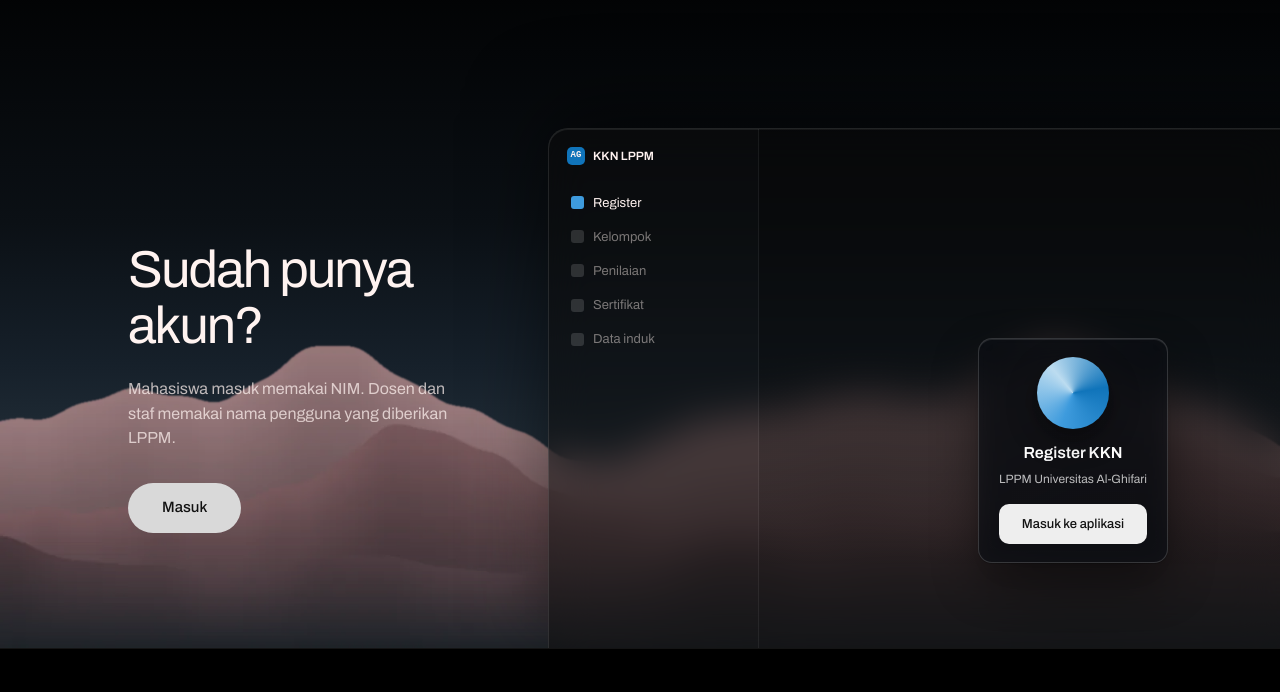
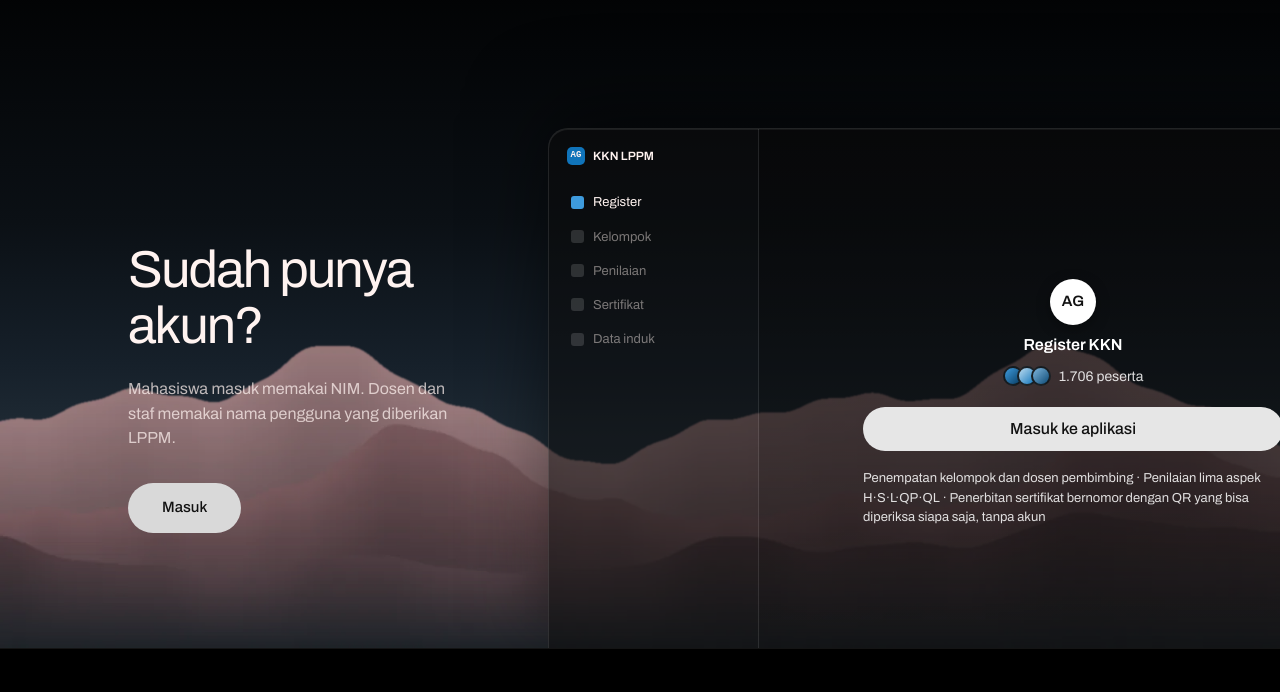
Before and after one commit to kknlppm/kkn-frontend, a website with bundled scripts: page index.html in a window 1280 px wide. Shown: the part 6660-7352 px from the top of the page. Built offline with nearby package versions, Linux system fonts and the light colour scheme; files whose address does not match are found by name; a web font is replaced by a local one.

Commit message:
Samakan penutup dengan render Fora yang sebenarnya
Templat Fora dijalankan lokal dan dipotret, bukan disimpulkan dari CSS dan
gambar kecil. Tiga beda yang ketahuan:

- Gunung harus MENEMBUS jendela. Jendelanya rgba(12,12,12,.55) tanpa
  backdrop-filter, jadi punggung bukit terlihat lewat sidebar dan badan
  layar. Itu lapisannya; jendela pekat cuma kotak yang ditempel.
- Isinya telanjang di atas permukaan itu, bukan di dalam kartu berbingkai:
  lingkaran identitas, judul, deret titik + cacah, pil lebar, lalu paragraf
  keterangan rata kiri.
- Jendela berakhir TEPAT di tepi kaki. Punya saya menindih 30px.

Aurora memang display:none di templat ini — yang tosca di tangkapan layar
pemilik berasal dari situs Fora yang live, beda dari templatnya.

```diff
--- a/assets/css/beranda.css
+++ b/assets/css/beranda.css
@@ -512,13 +512,34 @@ body.nav-open .nav__mobile { display: block; }
    tepi kanannya keluar bidang seperti di Fora. Auroranya dimatikan — di sini
    yang menyala latarnya, bukan layarnya. */
 .cta__mock { justify-self: start; width: 840px; max-width: none; }
-.cta__mock .jendela { min-height: 520px; background: rgba(12, 12, 12, .55); }
+
+/* Tembus pandang, dan itu intinya: punggung bukit di belakangnya harus
+   TERLIHAT menembus sidebar dan badan layar. Kalau jendelanya pekat, ia cuma
+   kotak yang ditempel — bukan lapisan. */
+.cta__mock .jendela { min-height: 520px; background: rgba(12, 12, 12, .55); backdrop-filter: none; }
+.cta__mock .jendela__sisi { border-right-color: rgba(255,255,255,.1); }
 .cta__mock .aurora { display: none; }
 .cta__mock .jendela__utama { background: linear-gradient(180deg, rgba(0,0,0,.25), rgba(0,0,0,.05)); }
-.cta__mock .jendela__isi { padding-top: 150px; }
-/* Jendelanya sengaja meluber keluar bidang, tapi isinya tidak boleh ikut
-   terpotong — dibatasi dan dipusatkan di dalam kolomnya. */
-.cta__mock .kaca { max-width: 420px; margin: 0 auto; }
+
+/* Isinya telanjang di atas permukaan itu — tanpa kartu berbingkai. */
+.cta__mock .jendela__isi { padding: 150px 40px 40px; align-content: start; justify-items: center; text-align: center; gap: 8px; }
+.ringkas__bulat {
+  width: 46px; height: 46px; border-radius: 50%; background: #fff; color: #111;
+  display: grid; place-items: center; font-weight: 600; font-size: 15px;
+  box-shadow: 0 4px 14px rgba(0,0,0,.35);
+}
+.ringkas__judul { font-weight: 600; font-size: 16px; color: #fff; }
+.ringkas__meta { display: flex; align-items: center; gap: 8px; font-size: 14px; color: rgba(255,255,255,.85); }
+.ringkas__titik { display: flex; }
+.ringkas__titik i { width: 20px; height: 20px; border-radius: 50%; border: 2px solid rgba(20,20,20,.9); margin-left: -6px; background: linear-gradient(135deg, #3E9BDD, #073B61); }
+.ringkas__titik i:first-child { margin-left: 0; }
+.ringkas__titik i:nth-child(2) { background: linear-gradient(135deg, #bcdcf0, #1074BA); }
+.ringkas__titik i:nth-child(3) { background: linear-gradient(135deg, #7fb6dd, #0d4a75); }
+.ringkas__tombol {
+  margin-top: 12px; width: 100%; max-width: 420px; height: 44px; border-radius: 999px;
+  background: #e6e6e6; color: #111; font-weight: 500; display: grid; place-items: center;
+}
+.ringkas__ket { max-width: 420px; text-align: left; font-size: 13px; color: rgba(255,255,255,.85); line-height: 1.5; margin-top: 10px; }
 
 /* Kaki ----------------------------------------------------------------- */
 .footer { background: #000; padding: 64px 0 34px; border-top: 1px solid var(--line); }
@@ -576,7 +597,7 @@ body.nav-open .nav__mobile { display: block; }
   .cta__teks .h1, .cta__teks p { max-width: none; }
   .cta__mock { width: 100%; justify-self: stretch; }
   .cta__mock .jendela { min-height: 340px; }
-  .cta__mock .jendela__isi { padding-top: 28px; }
+  .cta__mock .jendela__isi { padding: 28px 22px 32px; }
   .faq { grid-template-columns: 1fr; }
   .footer__grid { grid-template-columns: 1fr 1fr; }
   .cta { padding: 110px 0 96px; }
--- a/index.html
+++ b/index.html
@@ -399,12 +399,17 @@
         </aside>
         <div class="jendela__utama">
           <div class="jendela__isi">
-            <div class="kaca kaca--tengah">
-              <div class="kaca__bulat"></div>
-              <b>Register KKN</b>
-              <small>LPPM Universitas Al-Ghifari</small>
-              <div class="kaca__tombol">Masuk ke aplikasi</div>
+            <div class="ringkas__bulat">AG</div>
+            <div class="ringkas__judul">Register KKN</div>
+            <div class="ringkas__meta">
+              <span class="ringkas__titik"><i></i><i></i><i></i></span>1.706 peserta
             </div>
+            <div class="ringkas__tombol">Masuk ke aplikasi</div>
+            <p class="ringkas__ket">
+              Penempatan kelompok dan dosen pembimbing · Penilaian lima aspek
+              H·S·L·QP·QL · Penerbitan sertifikat bernomor dengan QR yang bisa
+              diperiksa siapa saja, tanpa akun
+            </p>
           </div>
         </div>
       </div>
```
